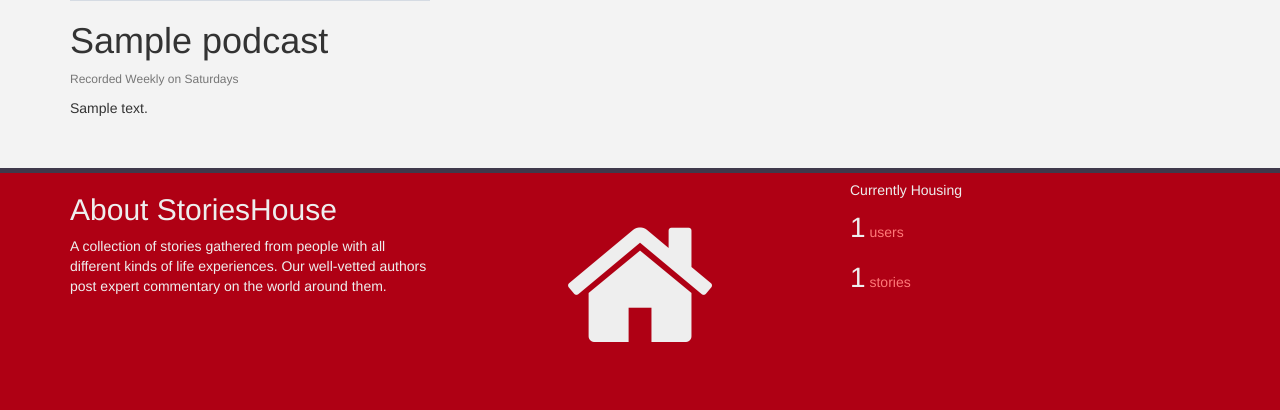
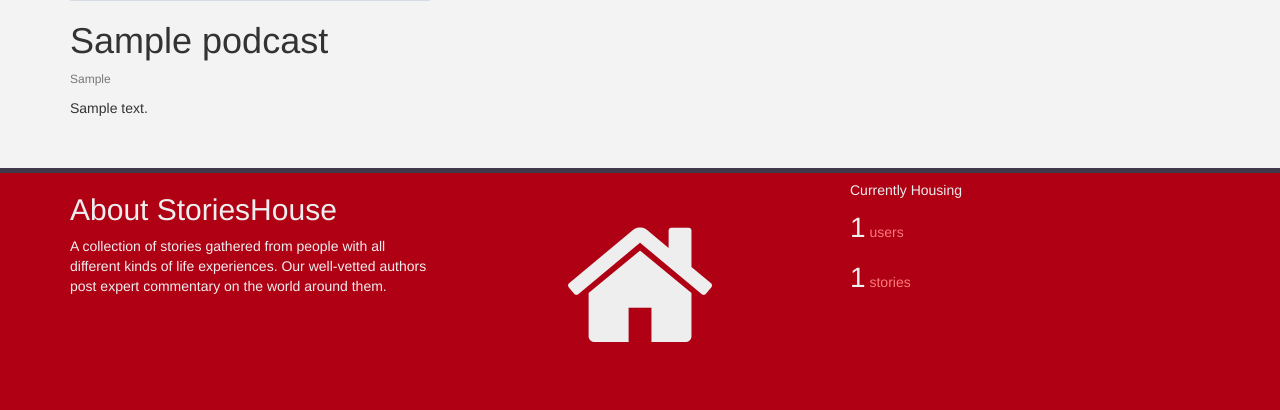
Before and after one commit to huntaub/storieshouse, a Django app: a page that uses storieshouse/templates/podcast/podcast_detail.html in a window 1280 px wide. Shown: the part 340-750 px from the top of the page. Run offline with Django 3.2, Linux system fonts and the light colour scheme; tables that the repository leaves empty hold one stand-in row (values such as "Sample post"); grey boxes marked "Sample" are stand-in pictures; parts of the project's set-up code (start-up, migrations or seed data) failed here and were passed over; some libraries are stand-ins or nearby versions.

Commit message:
Fixed Schedule Bug on Podcast Page

```diff
--- a/storieshouse/templates/podcast/podcast_detail.html
+++ b/storieshouse/templates/podcast/podcast_detail.html
@@ -11,7 +11,7 @@
 		<div class="col-md-4">
 			<img class="img-responsive" src="{{ object.image }}">
 			<h1>{{ object.name }}</h1>
-			<p class="muted" style="font-size: 12px;">Recorded Weekly on Saturdays</p>
+			<p class="muted" style="font-size: 12px;">{{ object.schedule }}</p>
 			<p>{{ object.description }}</p>
 			<!-- <a href="#" class="btn btn-block btn-default btn-sm"><i class="fa fa-music"></i> Subscribe on iTunes</a> -->
 			<br/>
```
